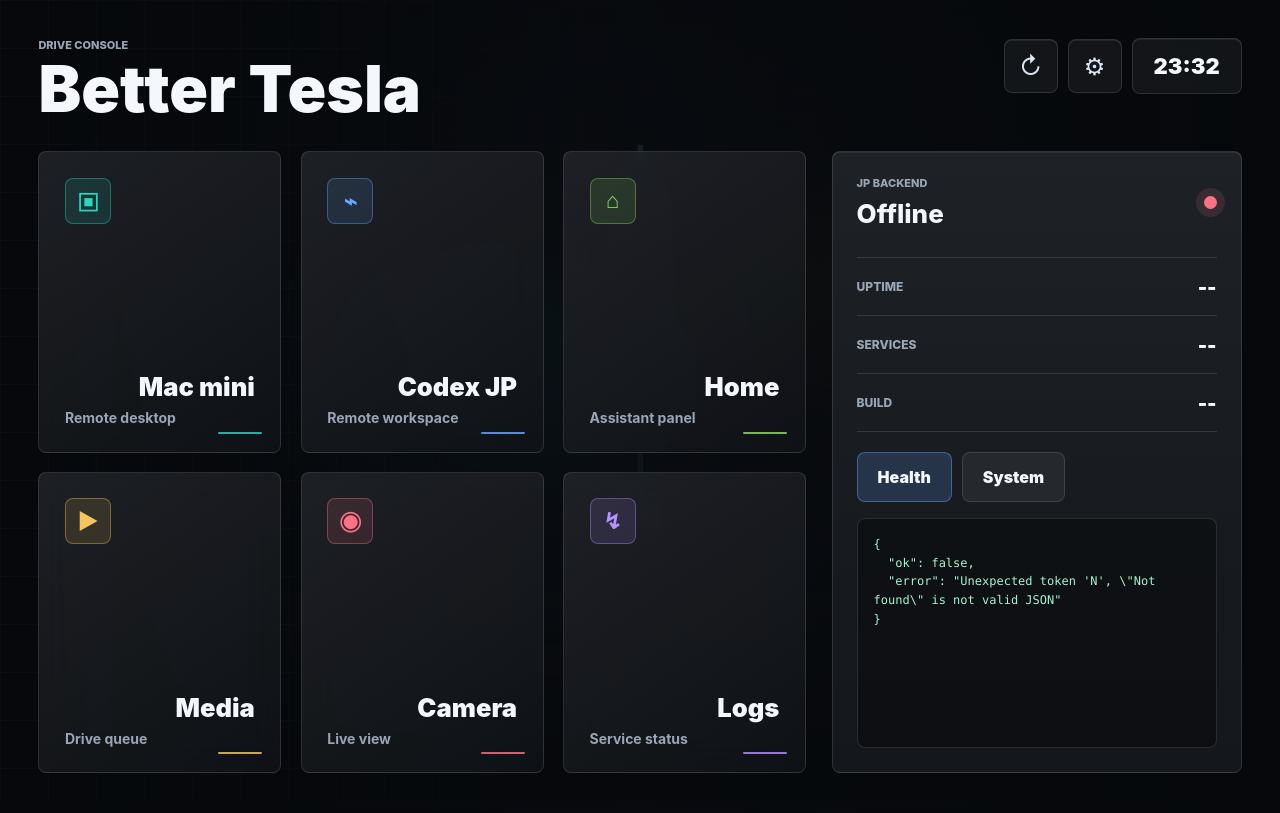
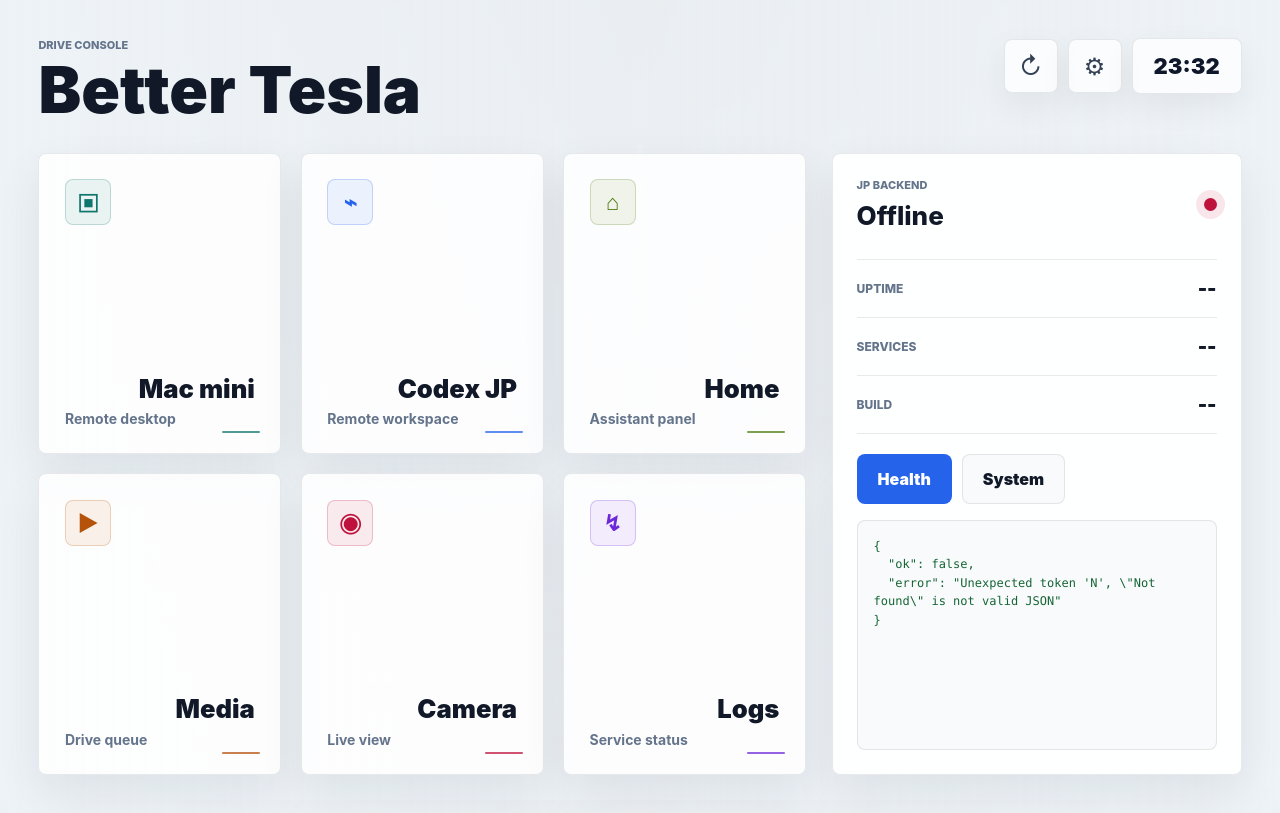
Before and after one commit to 809440598-ship-it/better-tesla, a website: page public/index.html in a window 1280 px wide. Drawn offline with Linux system fonts and the light colour scheme; no server answers.

Commit message:
Switch to clean light visual style

```diff
--- a/public/index.html
+++ b/public/index.html
@@ -6,7 +6,7 @@
     <meta name="theme-color" content="#080b0f" />
     <title>Better Tesla</title>
     <link rel="manifest" href="/manifest.webmanifest" />
-    <link rel="stylesheet" href="/styles.css" />
+    <link rel="stylesheet" href="/styles.css?v=clean-1" />
   </head>
   <body>
     <main class="shell">
--- a/public/styles.css
+++ b/public/styles.css
@@ -1,20 +1,20 @@
 :root {
-  color-scheme: dark;
-  --bg: #06080b;
-  --surface: rgba(10, 13, 18, 0.72);
-  --surface-solid: rgba(13, 17, 23, 0.94);
-  --surface-soft: rgba(255, 255, 255, 0.055);
-  --line: rgba(232, 238, 247, 0.13);
-  --line-strong: rgba(232, 238, 247, 0.24);
-  --text: #f4f7fb;
-  --muted: #9aa6b5;
-  --dim: #667180;
-  --teal: #2dd4bf;
-  --blue: #67a7ff;
-  --green: #8bdc65;
-  --amber: #f4c65d;
-  --rose: #fb7185;
-  --violet: #b692ff;
+  color-scheme: light;
+  --bg: #eef3f7;
+  --surface: rgba(255, 255, 255, 0.86);
+  --surface-solid: rgba(255, 255, 255, 0.94);
+  --surface-soft: rgba(15, 23, 42, 0.045);
+  --line: rgba(30, 41, 59, 0.1);
+  --line-strong: rgba(30, 41, 59, 0.18);
+  --text: #111827;
+  --muted: #64748b;
+  --dim: #94a3b8;
+  --teal: #0f766e;
+  --blue: #2563eb;
+  --green: #4d7c0f;
+  --amber: #b45309;
+  --rose: #be123c;
+  --violet: #6d28d9;
   --radius: 8px;
   font-family: Inter, ui-sans-serif, system-ui, -apple-system, BlinkMacSystemFont, "Segoe UI", sans-serif;
 }
@@ -33,23 +33,11 @@
   margin: 0;
   overflow-x: hidden;
   background:
-    linear-gradient(90deg, rgba(6, 8, 11, 0.98), rgba(6, 8, 11, 0.74) 46%, rgba(6, 8, 11, 0.98)),
-    linear-gradient(180deg, rgba(6, 8, 11, 0.28), rgba(6, 8, 11, 0.96)),
+    linear-gradient(90deg, rgba(238, 243, 247, 0.98), rgba(238, 243, 247, 0.82) 50%, rgba(238, 243, 247, 0.98)),
+    linear-gradient(180deg, rgba(255, 255, 255, 0.84), rgba(238, 243, 247, 0.96)),
     url("/assets/cockpit-bg.png") center / cover fixed,
     var(--bg);
   color: var(--text);
-}
-
-body::before {
-  position: fixed;
-  inset: 0;
-  pointer-events: none;
-  content: "";
-  background-image:
-    linear-gradient(rgba(255, 255, 255, 0.025) 1px, transparent 1px),
-    linear-gradient(90deg, rgba(255, 255, 255, 0.018) 1px, transparent 1px);
-  background-size: 48px 48px;
-  mask-image: linear-gradient(90deg, black, transparent 68%);
 }
 
 button,
@@ -65,7 +53,7 @@
 }
 
 .shell {
-  width: min(1500px, 100%);
+  width: min(1480px, 100%);
   min-height: 100vh;
   padding: clamp(24px, 3vw, 44px);
   margin: 0 auto;
@@ -76,7 +64,7 @@
   align-items: flex-start;
   justify-content: space-between;
   gap: 24px;
-  margin-bottom: clamp(24px, 4vh, 46px);
+  margin-bottom: clamp(24px, 4vh, 44px);
 }
 
 .eyebrow {
@@ -95,9 +83,9 @@
 }
 
 h1 {
-  font-size: clamp(42px, 5vw, 76px);
+  font-size: clamp(42px, 5vw, 72px);
   font-weight: 900;
-  line-height: 0.92;
+  line-height: 0.94;
 }
 
 h2 {
@@ -120,9 +108,8 @@
 #clock {
   border: 1px solid var(--line);
   border-radius: var(--radius);
-  background: rgba(255, 255, 255, 0.055);
-  box-shadow: inset 0 1px 0 rgba(255, 255, 255, 0.07);
-  backdrop-filter: blur(18px);
+  background: rgba(255, 255, 255, 0.76);
+  box-shadow: 0 12px 34px rgba(15, 23, 42, 0.06);
 }
 
 .icon-button {
@@ -130,7 +117,7 @@
   width: 54px;
   height: 54px;
   place-items: center;
-  color: #dbe7f6;
+  color: #334155;
   font-size: 24px;
   text-decoration: none;
 }
@@ -139,12 +126,13 @@
 .service-card:hover,
 .action-button:hover {
   border-color: var(--line-strong);
-  background-color: rgba(255, 255, 255, 0.09);
+  background-color: rgba(255, 255, 255, 0.95);
 }
 
 #clock {
   min-width: 110px;
   padding: 14px 16px;
+  color: #0f172a;
   text-align: center;
   font-size: 22px;
   font-weight: 900;
@@ -167,29 +155,27 @@
   position: relative;
   display: flex;
   flex-direction: column;
-  min-height: clamp(150px, 20vh, 226px);
+  min-height: clamp(150px, 20vh, 222px);
   padding: clamp(18px, 2vw, 26px);
   overflow: hidden;
   border: 1px solid var(--line);
   border-radius: var(--radius);
-  background:
-    linear-gradient(145deg, rgba(255, 255, 255, 0.085), rgba(255, 255, 255, 0.025)),
-    var(--surface);
-  backdrop-filter: blur(18px);
+  background: var(--surface);
+  box-shadow: 0 18px 46px rgba(15, 23, 42, 0.075);
   text-align: left;
   transition: border-color 160ms ease, background-color 160ms ease, transform 160ms ease;
 }
 
 .service-card::after {
   position: absolute;
-  right: 18px;
-  bottom: 18px;
-  width: 44px;
+  right: 20px;
+  bottom: 20px;
+  width: 38px;
   height: 2px;
   border-radius: 999px;
   background: var(--accent);
   content: "";
-  opacity: 0.82;
+  opacity: 0.72;
 }
 
 .service-card:active {
@@ -202,9 +188,9 @@
   height: 46px;
   margin-bottom: auto;
   place-items: center;
-  border: 1px solid color-mix(in srgb, var(--accent) 38%, transparent);
+  border: 1px solid color-mix(in srgb, var(--accent) 22%, transparent);
   border-radius: var(--radius);
-  background: color-mix(in srgb, var(--accent) 13%, transparent);
+  background: color-mix(in srgb, var(--accent) 9%, white);
   color: var(--accent);
   font-size: 22px;
   font-weight: 900;
@@ -214,6 +200,7 @@
   display: block;
   align-self: flex-end;
   overflow-wrap: anywhere;
+  color: #111827;
   font-size: clamp(24px, 2vw, 34px);
   font-weight: 900;
   line-height: 1;
@@ -239,11 +226,8 @@
   padding: 24px;
   border: 1px solid var(--line);
   border-radius: var(--radius);
-  background:
-    linear-gradient(180deg, rgba(255, 255, 255, 0.075), rgba(255, 255, 255, 0.03)),
-    var(--surface-solid);
-  box-shadow: inset 0 1px 0 rgba(255, 255, 255, 0.07);
-  backdrop-filter: blur(20px);
+  background: var(--surface-solid);
+  box-shadow: 0 18px 46px rgba(15, 23, 42, 0.075);
 }
 
 .status-head {
@@ -257,17 +241,17 @@
   height: 13px;
   border-radius: 50%;
   background: var(--amber);
-  box-shadow: 0 0 0 8px rgba(244, 198, 93, 0.12);
+  box-shadow: 0 0 0 8px rgba(180, 83, 9, 0.1);
 }
 
 .pulse.is-online {
-  background: var(--green);
-  box-shadow: 0 0 0 8px rgba(139, 220, 101, 0.12);
+  background: #65a30d;
+  box-shadow: 0 0 0 8px rgba(101, 163, 13, 0.12);
 }
 
 .pulse.is-offline {
   background: var(--rose);
-  box-shadow: 0 0 0 8px rgba(251, 113, 133, 0.12);
+  box-shadow: 0 0 0 8px rgba(190, 18, 60, 0.1);
 }
 
 .metric-list {
@@ -297,7 +281,7 @@
   max-width: 210px;
   margin: 0;
   overflow: hidden;
-  color: var(--text);
+  color: #111827;
   text-overflow: ellipsis;
   white-space: nowrap;
   font-size: 20px;
@@ -312,15 +296,17 @@
 .action-button {
   min-height: 50px;
   padding: 0 20px;
-  border: 1px solid rgba(103, 167, 255, 0.42);
+  border: 1px solid rgba(37, 99, 235, 0.22);
   border-radius: var(--radius);
-  background: rgba(103, 167, 255, 0.18);
+  background: #2563eb;
+  color: #ffffff;
   font-weight: 900;
 }
 
 .action-button.ghost {
   border-color: var(--line);
-  background: rgba(255, 255, 255, 0.06);
+  background: #f8fafc;
+  color: #111827;
 }
 
 .status-output {
@@ -332,8 +318,8 @@
   overflow: auto;
   border: 1px solid var(--line);
   border-radius: var(--radius);
-  background: rgba(0, 0, 0, 0.36);
-  color: #a7f3d0;
+  background: #f8fafc;
+  color: #166534;
   font-family: "SFMono-Regular", Consolas, monospace;
   font-size: 12px;
   line-height: 1.55;
@@ -344,13 +330,13 @@
   width: min(610px, calc(100vw - 32px));
   border: 1px solid var(--line-strong);
   border-radius: var(--radius);
-  background: rgba(14, 18, 25, 0.98);
+  background: rgba(255, 255, 255, 0.98);
   color: var(--text);
-  box-shadow: 0 28px 90px rgba(0, 0, 0, 0.48);
+  box-shadow: 0 28px 90px rgba(15, 23, 42, 0.22);
 }
 
 .modal::backdrop {
-  background: rgba(0, 0, 0, 0.7);
+  background: rgba(15, 23, 42, 0.46);
   backdrop-filter: blur(5px);
 }
 
@@ -384,7 +370,7 @@
   min-height: 50px;
   border: 1px solid var(--line);
   border-radius: var(--radius);
-  background: rgba(255, 255, 255, 0.075);
+  background: #ffffff;
   color: var(--text);
   padding: 0 14px;
   outline: 0;
@@ -392,7 +378,7 @@
 
 input:focus,
 select:focus {
-  border-color: rgba(103, 167, 255, 0.82);
+  border-color: rgba(37, 99, 235, 0.72);
 }
 
 @media (max-width: 980px) {
```
Also changed, not shown: public/mac.html (+9 -12 lines).
